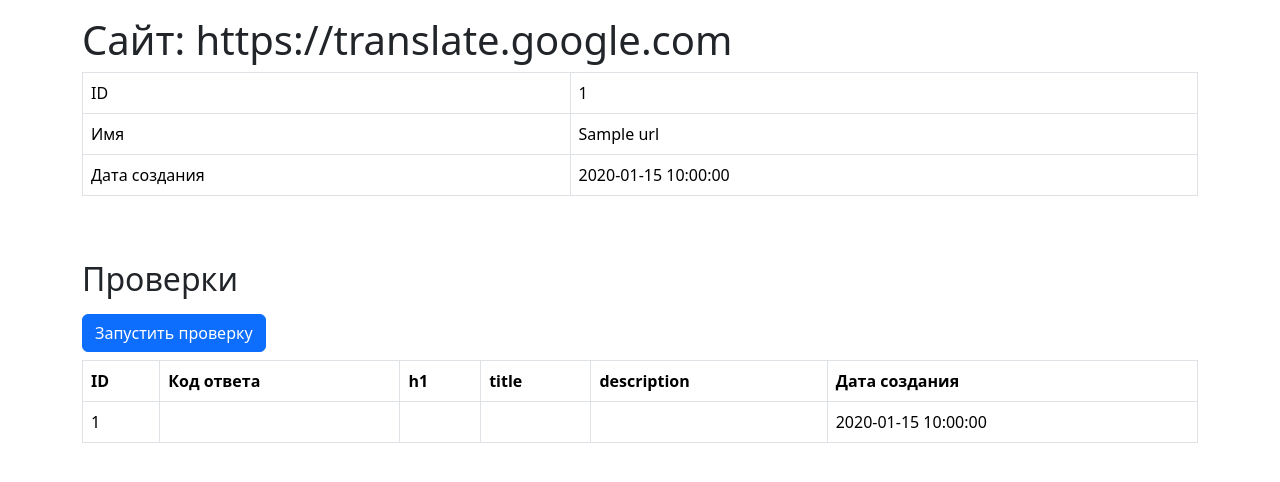
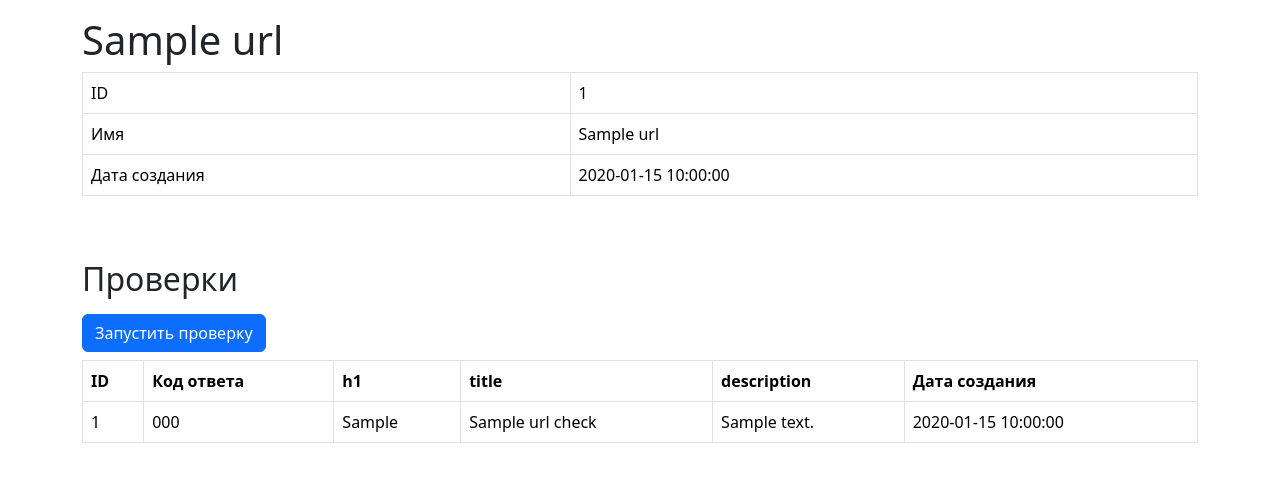
Before and after one commit to melloru/python-project-83, a Flask app: page /urls/1 in a window 1280 px wide. Shown: the part 56-538 px from the top of the page. Run offline with Flask 3, Linux system fonts and the light colour scheme; a database or web service that is not in the repository returns one stand-in record (values such as "Sample title"); some libraries are stand-ins or nearby versions.

Commit message:
#6 Step"
;

```diff
--- a/page_analyzer/app.py
+++ b/page_analyzer/app.py
@@ -5,6 +5,8 @@ from flask import (Flask, request,
 from page_analyzer.db import UrlRepository, get_db_connection
 from page_analyzer.validator import validate
 from dotenv import load_dotenv
+from bs4 import BeautifulSoup
+import requests
 import os
 
 
@@ -30,28 +32,28 @@ def index():
 def urls_index():
     if request.method == "POST":
         url_data = request.form.to_dict()
-        errors = validate(url_data)
+        parsed_url = validate(url_data['name'])
 
-        if errors:
-            flash(errors['name'], 'danger')
+        if parsed_url.get('error_name'):
+            flash(parsed_url['error_name'], 'danger')
             return redirect(url_for('index'))
 
-        found_url = repo.find_url(url_name=url_data['name'])
+        found_url = repo.find_url(url_name=parsed_url['name'])
 
         if found_url:
             flash('Страница уже существует', 'info')
             return redirect(url_for('urls_show', id=found_url['id']))
         else:
-            added_url = repo.add_url(url_data['name'])
-            repo.commit()
+            added_url = repo.add_url(parsed_url['name'])
             flash('Страница успешно добавлена', 'success')
             return redirect(url_for('urls_show', id=added_url['id']))
 
     urls = repo.get_urls()
+    print(urls)
     return render_template('urls.html', urls=urls)
 
 
-@app.route('/urls/<int:id>', methods=['GET', 'POST'])
+@app.get('/urls/<int:id>')
 def urls_show(id):
     messages = get_flashed_messages(with_categories=True)
     found_url = repo.find_url(url_id=id)
@@ -66,8 +68,28 @@ def urls_show(id):
 
 @app.post('/urls/<int:id>/checks')
 def start_url_check(id):
-    if not id:
-        return "URL data is missing", 400
-    print(id)
-    repo.url_check(id)
+    try:
+        url = request.form.get('url_name')
+        response = requests.get(url)
+        response.raise_for_status()
+    except Exception:
+        flash('Произошла ошибка при проверке', 'danger')
+        return redirect(url_for('urls_show', id=id))
+
+    if response.status_code == 200:
+        soup = BeautifulSoup(response.content, 'html.parser')
+        h1 = soup.find('h1')
+        title = soup.find('title')
+        content = soup.find('meta', attrs={'name': 'description'})
+
+        result = {
+            'id': id,
+            'status_code': response.status_code,
+            'h1': h1.get_text() if h1 else None,
+            'title': title.get_text() if title else None,
+            'content': content['content']
+            if content and 'content' in content.attrs else None
+        }
+        repo.url_check(result)
+        flash('Страница успешно проверена', 'success')
     return redirect(url_for('urls_show', id=id))
--- a/page_analyzer/db.py
+++ b/page_analyzer/db.py
@@ -24,14 +24,16 @@ class UrlRepository:
                          params=None):
         with self.conn.cursor(cursor_factory=DictCursor) as curs:
             curs.execute(query, params)
+
             if get_data is None:
+                self.commit()
                 return
             elif get_data not in ['one', 'all']:
                 raise ValueError("""
                 Parameter 'get' must be either
                 'one' or 'all'.
                 """)
-            self.commit()
+
             return curs.fetchone() if get_data == 'one' else curs.fetchall()
 
     def find_url(self, url_id=None, url_name=None):
@@ -55,22 +57,27 @@ class UrlRepository:
 
     def get_urls(self):
         query = """
-        SELECT u.id, u.name, uc.last_check
-        FROM urls AS u
-        LEFT JOIN
-        (SELECT url_id, MAX(created_at) AS last_check
-        FROM url_checks
-        GROUP BY url_id)
-        AS uc ON u.id = uc.url_id
-        ORDER BY u.id;"""
+    SELECT u.id, u.name, uc.last_check, st_code.status_code FROM urls AS u
+    LEFT JOIN (SELECT url_id, MAX(created_at) AS last_check FROM url_checks
+    GROUP BY url_id)
+    AS uc ON u.id = uc.url_id
+    LEFT JOIN url_checks AS st_code ON u.id = st_code.url_id
+    ORDER BY u.id DESC;"""
+
         return self.query_processing(query, 'all')
 
-    def url_check(self, id):
+    def url_check(self, url):
         query = """
-        INSERT INTO url_checks (url_id)
-        VALUES (%(id)s);
+        INSERT INTO url_checks (url_id, status_code, h1, title, description)
+        VALUES (%(id)s, %(status_code)s, %(h1)s, %(title)s, %(content)s);
         """
-        params = {'id': id}
+        params = {
+            'id': url['id'],
+            'status_code': url['status_code'],
+            'h1': url['h1'],
+            'title': url['title'],
+            'content': url['content']
+        }
         return self.query_processing(query, params=params)
 
     def get_url_checks(self, url_id):
--- a/page_analyzer/templates/show.html
+++ b/page_analyzer/templates/show.html
@@ -5,7 +5,7 @@
 
 <main class="flex-grow-1">
     <div class="container-lg mt-3">
-      <h1>Сайт: https://translate.google.com</h1>
+      <h1>{{ url['name'] }}</h1>
 
 
   <div class="table-responsive">
@@ -29,6 +29,7 @@
 
     <h2 class="mt-5 mb-3">Проверки</h2>
     <form method="post" action="/urls/{{ url['id'] }}/checks">
+      <input type="hidden" name="url_name" value="{{ url['name'] }}">
       <input type="submit" class="btn btn-primary" value="Запустить проверку">
     </form>
 
@@ -48,11 +49,11 @@
         {% for check in checks %}
         <tr>
           <td>{{ check['id'] }}</td>
-          <td></td>
-          <td></td>
-          <td></td>
-          <td></td>
-          <td>{{ check['created_at'] }}</td>
+          <td>{% if check['status_code'] is none %} {% else %} {{ check['status_code'] }} {% endif %}</td>
+          <td>{% if check['h1'] is none %} {% else %} {{ check['h1'] }} {% endif %}</td>
+          <td>{% if check['title'] is none %} {% else %} {{ check['title'] }} {% endif %}</td>
+          <td>{% if check['description'] is none %} {% else %} {{ check['description'] }} {% endif %}</td>
+          <td>{% if check['created_at'] is none %} {% else %} {{ check['created_at'] }} {% endif %}</td>
         </tr>
       {% endfor %}
     </tbody>
--- a/page_analyzer/templates/urls.html
+++ b/page_analyzer/templates/urls.html
@@ -22,7 +22,8 @@
                 <tr>
                   <td>{{ url['id'] }}</td>
                   <td><a href="/urls/{{ url['id'] }}">{{ url['name'] }}</a></td>
-                  <td>{{ url['last_check'] }}</td>
+                  <td>{% if url['last_check'] is none %} {% else %} {{ url['last_check'] }} {% endif %}</td>
+                  <td>{% if url['status_code'] is none %} {% else %} {{ url['status_code'] }} {% endif %}</td>
                 </tr>
               {% endfor %}
             </tbody>
--- a/page_analyzer/validator.py
+++ b/page_analyzer/validator.py
@@ -1,12 +1,19 @@
 from urllib.parse import urlparse
+import re
+
+
+VALID_SCHEMES = ['http', 'https']
+PATTERN = r"[^a-zA-Z]"
 
 
 def validate(url):
-    valid_schemes = ['http', 'https']
-    errors = {}
-    parse_url = urlparse(url["name"])
+    parse_result = {}
+    parse_url = urlparse(url)
     scheme = parse_url.scheme
     netloc = parse_url.netloc
-    if not (scheme in valid_schemes and netloc):
-        errors['name'] = "Некорректный URL"
-    return errors
+    tld = netloc.split('.')[-1]
+    if scheme not in VALID_SCHEMES or re.search(PATTERN, tld) or len(tld) < 2:
+        parse_result['error_name'] = "Некорректный URL"
+    else:
+        parse_result['name'] = f"{scheme}://{netloc}"
+    return parse_result
--- a/pyproject.toml
+++ b/pyproject.toml
@@ -12,6 +12,8 @@ flake8 = "^7.1.1"
 gunicorn = "^23.0.0"
 python-dotenv = "^1.0.1"
 psycopg2-binary = "^2.9.9"
+requests = "^2.32.3"
+beautifulsoup4 = "^4.12.3"
 
 
 [build-system]
```
Also changed, not shown: 1 other file.
